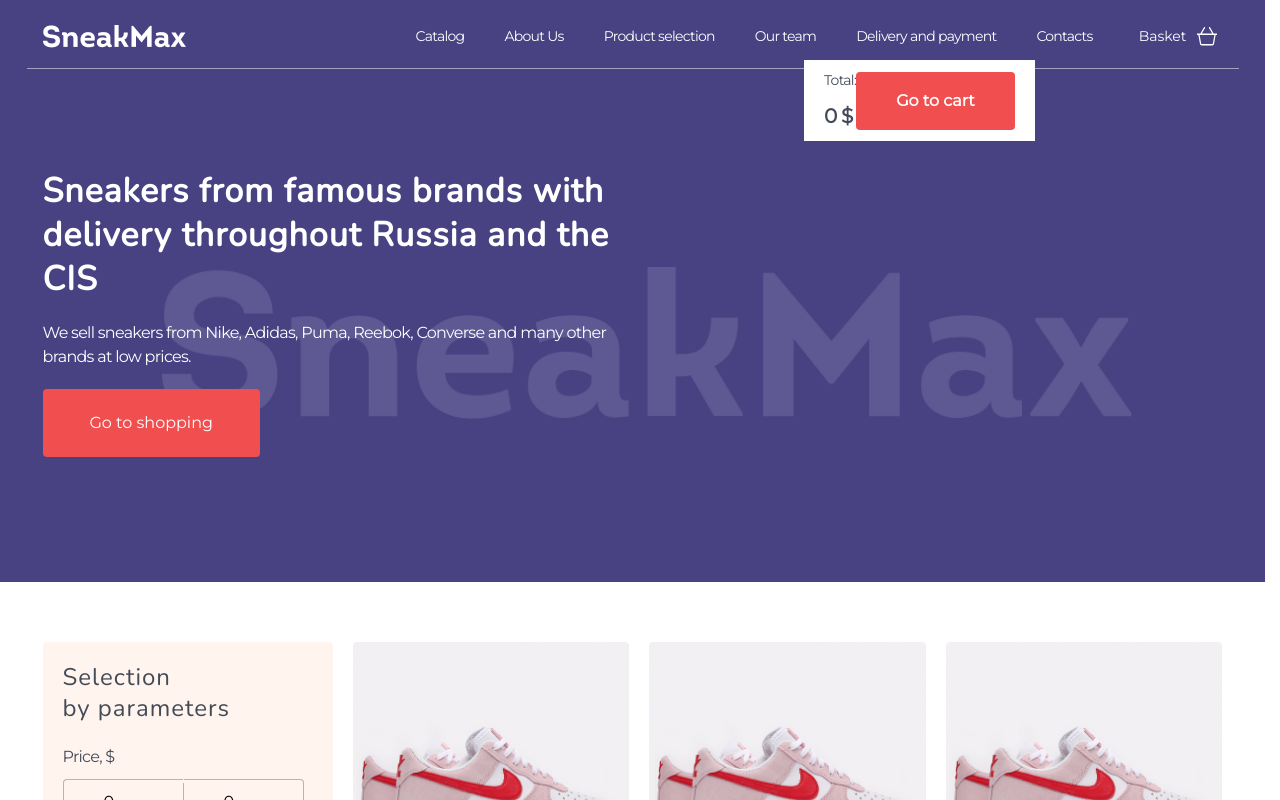
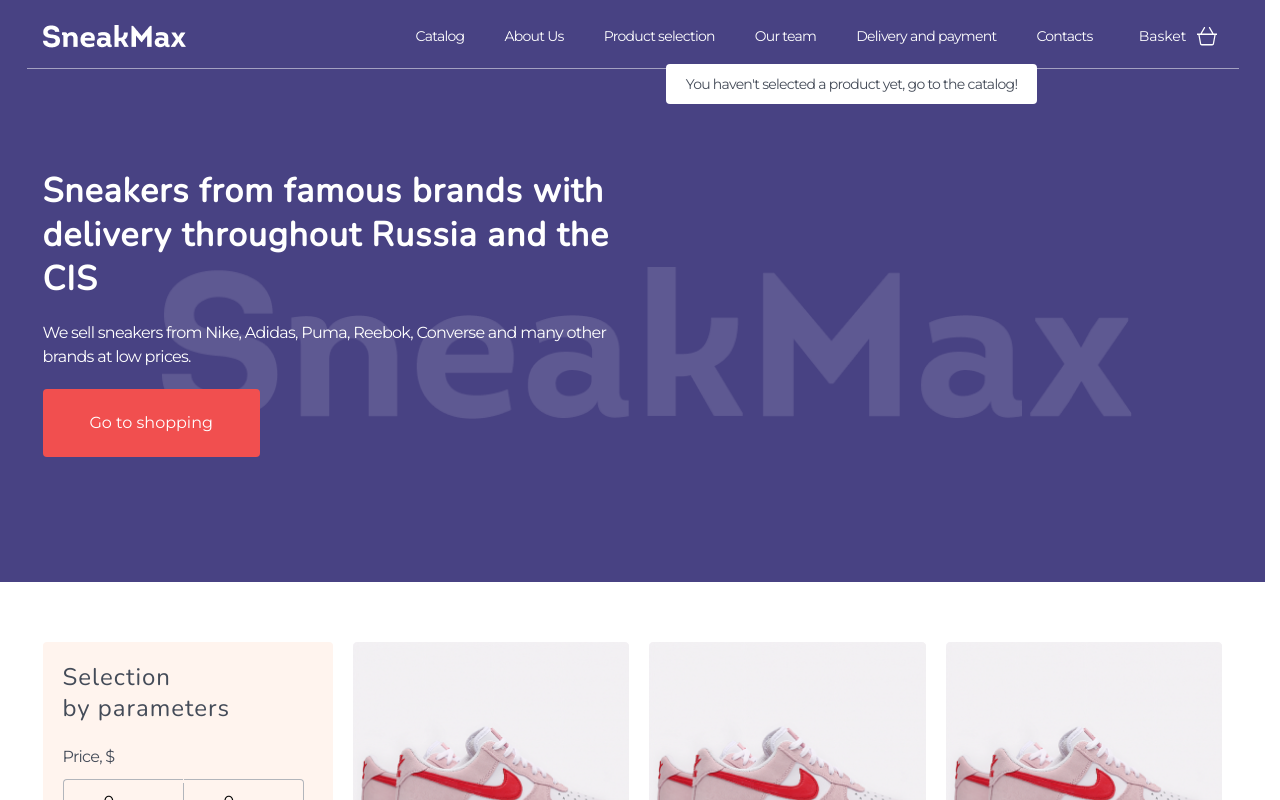
Before and after one commit to Ilya-Poltawezc/project-16-App-shop, a React (Vite) app: page / in a window 1280 px wide. Both pictures are taken after a click on the button "Basket". Shown: the top 800 px of the page. Built offline with nearby package versions, Linux system fonts and the light colour scheme.

Commit message:
removeCard to bascket, useContext + adaptive

```diff
--- a/src/App.jsx
+++ b/src/App.jsx
@@ -8,6 +8,7 @@
 import SectionSelecting from './components/Sider/SectionSelecting/SectionSelecting';
 import SectionTeam from './components/Sider/SectionTeam/SectionTeam';
 import { useState } from 'react';
+import { CartContext } from './context/CartContext';
 
 function App() {
   const [cart, setCart] = useState([]);
@@ -16,11 +17,15 @@
     setCart((prev) => [...prev, product])
   }
 
+  const removeFromCart = (id) => {
+    setCart(prev => prev.filter(item => item.id !== id))
+  }
+
   return (
-    <>
-    <Header cart={cart} />
+    <CartContext.Provider value={{ cart, addToCart, removeFromCart }}>
+    <Header />
     <main>
-      <SectionCatalog addToCart={addToCart} />
+      <SectionCatalog />
       <SectionAboutUs />
       <SectionSelecting />
       <SectionTeam />
@@ -29,7 +34,7 @@
       <SectionForm />
     </main>
     <Footer />
-    </>
+    </CartContext.Provider>
   )
 }
 
--- a/src/components/Header/ButtonMenuHeader.jsx
+++ b/src/components/Header/ButtonMenuHeader.jsx
@@ -1,10 +1,20 @@
-import { useState } from "react"
+import { useState, useContext } from "react"
 import BacketIcon from "../IconsComponents/BacketIcon"
 import styles from './Header.module.scss';
 import { headerMenu } from './header.data'
+import TrashIcon from '../IconsComponents/TrashIcon';
+import { CartContext } from '../../context/CartContext';
 
 export default function ButtonMenuHeader() {
+    const { cart, removeFromCart } = useContext(CartContext);
     const [isOpen, setIsOpen] = useState(false)
+    const [open, setOpen] = useState(false)
+
+  const cartItems = cart || []
+  const total = cartItems.reduce((acc, item) => {
+  const priceNumber = Number(item.price.toString().replace(/\$/g, '')) || 0;
+  return acc + priceNumber;
+}, 0);
 
     return (
         <div className={styles.header__open}>
@@ -22,11 +32,48 @@
                     </li>
                     ))}
                     <li className={styles.header__item}>
-                        <a className={styles.header__linkBac} href="/">
-                            Basket
-                            <BacketIcon />
-                        </a>
-                    </li>
+                                    <button onClick={() => setOpen(!open)} className={styles.header__linkBac} href="/">
+                                        Basket
+                                        <BacketIcon />
+                                        {/* {Displayed a product cost counter. If there is no product, the counter is not visible. If it appears, the counter appears.} */}
+                                        <div className={styles.header__count}>
+                                        {cart.length > 0 && (
+                                       <span className={styles.header__count__span}>{cart.length}</span>
+                                        )}
+                                       </div>
+                                    </button>
+                                    {/* {Next we display the shopping cart itself, where they are added} */}
+                                      {cart.length === 0 ? <span className={`${styles.header__error} ${open ? styles.header__errorHide : ''}`}><p className={styles.header__error__p}>You haven't selected a product yet, go to the catalog!</p></span> : <div className={`${styles.header__openBasket} ${open ? styles.header__openBasketHide : ""}`}>
+                                            {cart.map((item) => (
+                                          <div key={item.id} className={styles.header__openBasket__card}>
+                                              <img width={100} height={60} src={item.image} alt={item.description} />
+                                          <div className={styles.header__openBasket__card__block2}>
+                                              <div>
+                                                <p className={styles.header__openBasket__card__block2__p}>{item.description}</p>
+                                                <span className={styles.header__openBasket__card__block2__span}>{item.price}</span>
+                                              </div>
+                                              <button onClick={() => removeFromCart(item.id)} className={styles.header__openBasket__card__block2__btn}>
+                                                <TrashIcon />
+                                              </button>
+                                          </div>
+                                        </div>
+                                      ))}
+                                      <div className={styles.header__openBasket__div}>
+                                        <div className={styles.header__openBasket__div__block1}>
+                                          <p className={styles.header__openBasket__div__block1__p}>
+                                            Total:
+                                          </p>
+                                          <p className={styles.header__openBasket__div__block1__price}>
+                                            {/* {here is the sum of goods, the function above is immediately after all states} */}
+                                            {total} $
+                                          </p>
+                                        </div>
+                                        <button className={styles.header__openBasket__div__button}>
+                                          Go to cart
+                                        </button>
+                                      </div>
+                                      </div>}
+                                </li>
                 </ul>}
         </div>
     )
--- a/src/components/Header/Header.jsx
+++ b/src/components/Header/Header.jsx
@@ -5,10 +5,12 @@
 import BacketIcon from '../IconsComponents/BacketIcon';
 import { headerMenu } from './header.data'
 import ButtonMenuHeader from './ButtonMenuHeader';
-import { useState } from 'react';
+import { useState, useContext } from 'react';
 import TrashIcon from '../IconsComponents/TrashIcon';
+import { CartContext } from '../../context/CartContext';
 
-export default function Header({ cart }) {
+export default function Header() {
+  const { cart, removeFromCart } = useContext(CartContext);
   const [open, setOpen] = useState(false)
 
   const cartItems = cart || []
@@ -45,7 +47,7 @@
                    </div>
                 </button>
                 {/* {Next we display the shopping cart itself, where they are added} */}
-                  {<div className={`${styles.header__openBasket} ${open ? styles.header__openBasketHide : ""}`}>
+                  {cart.length === 0 ? <span className={`${styles.header__error} ${open ? styles.header__errorHide : ''}`}><p className={styles.header__error__p}>You haven't selected a product yet, go to the catalog!</p></span> : <div className={`${styles.header__openBasket} ${open ? styles.header__openBasketHide : ""}`}>
                         {cart.map((item) => (
                       <div key={item.id} className={styles.header__openBasket__card}>
                           <img width={100} height={60} src={item.image} alt={item.description} />
@@ -54,7 +56,7 @@
                             <p className={styles.header__openBasket__card__block2__p}>{item.description}</p>
                             <span className={styles.header__openBasket__card__block2__span}>{item.price}</span>
                           </div>
-                          <button className={styles.header__openBasket__card__block2__btn}>
+                          <button onClick={() => removeFromCart(item.id)} className={styles.header__openBasket__card__block2__btn}>
                             <TrashIcon />
                           </button>
                       </div>
--- a/src/components/Header/Header.module.scss
+++ b/src/components/Header/Header.module.scss
@@ -154,10 +154,25 @@
         transition: 0.3s;
         pointer-events: none;
 
+        @include tablet {
+            top: calc(100% - 50%);
+            right: calc(100% - 98%);
+        }
+
+        @include mobile {
+            margin-left: rem(7);
+        }
+
         &__card {
+            margin: rem(-20);
+            padding: rem(20);
             display: flex;
             align-items: center;
             column-gap: rem(10);
+
+            &:hover {
+                background-color: rgba(204, 217, 242, 0.2);
+            }
 
             &__block2 {
                 display: flex;
@@ -177,6 +192,10 @@
                 &__btn {
                     background-color: transparent;
                     border: none;
+
+                    &:hover {
+                        transform: scale(1.1);
+                    }
                 }
             }
         }
@@ -245,4 +264,39 @@
             aspect-ratio: 1;
         }
     }
+
+    &__error {
+        top: calc(100% - 92%);
+        right: calc(100% - 82%);
+        position: absolute;
+        padding: rem(20);
+        display: flex;
+        align-items: center;
+        justify-content: center;
+        border-radius: rem(4);
+        max-height: 0;
+        opacity: 0;
+        background-color: var(--color-light);
+        transition: all 0.2s;
+
+        @include tablet {
+            z-index: 10;
+            top: calc(100% - 50%);
+            right: calc(100% - 98%);
+        }
+
+        @include mobile {
+            margin-left: rem(7);
+        }
+
+        &__p {
+            font-size: rem(14);
+            color: var(--color-greyText);
+        }
+    }
+
+    &__errorHide {
+        max-height: rem(20);
+        opacity: 1;
+    }
 }
--- a/src/components/Sider/SectionCatalog/ProductInfo.jsx
+++ b/src/components/Sider/SectionCatalog/ProductInfo.jsx
@@ -1,11 +1,13 @@
-import { useState } from 'react';
+import { useState, useContext } from 'react';
 import ButtonShow from '../../Button/ButtondShow';
 import styles from './SectionCatalog.module.scss';
 import { content } from './size.data'
 import ShowButton from '../../IconsComponents/ShowButton';
 import { ModalProduct } from './ModalProduct';
+import { CartContext } from '../../../context/CartContext';
 
-export default function ProductInfo({ addToCart }) {
+export default function ProductInfo() {
+    const { addToCart} = useContext(CartContext);
     const [hover, setHover] = useState(null)
     const [isOpen, setIsOpen] = useState(false)
     const [active, setActive] = useState(false)
--- a/src/components/Sider/SectionCatalog/SectionCatalog.jsx
+++ b/src/components/Sider/SectionCatalog/SectionCatalog.jsx
@@ -7,8 +7,11 @@
 import ButtonReset from '../../Button/ButtonReset';
 import ProductInfo from './ProductInfo';
 import ButtonShowDetails from './ButtonShowDetails';
+import { useContext } from 'react';
+import { CartContext } from '../../../context/CartContext';
 
-export default function SectionCatalog({ addToCart }) {
+export default function SectionCatalog() {
+    const { addToCart } = useContext(CartContext);
     return (
         <div id='catalog' className={clsx('container', styles.catalog)}>
             <div className={styles.catalog__title}>
@@ -20,7 +23,7 @@
                 <ButtonReset />
             </div>
             <ButtonShowDetails />
-            <ProductInfo addToCart={addToCart} />
+            <ProductInfo />
         </div>
     )
 }
--- /dev/null
+++ b/src/context/CartContext.jsx
@@ -0,0 +1,3 @@
+import { createContext } from 'react';
+
+export const CartContext = createContext(null);
```
